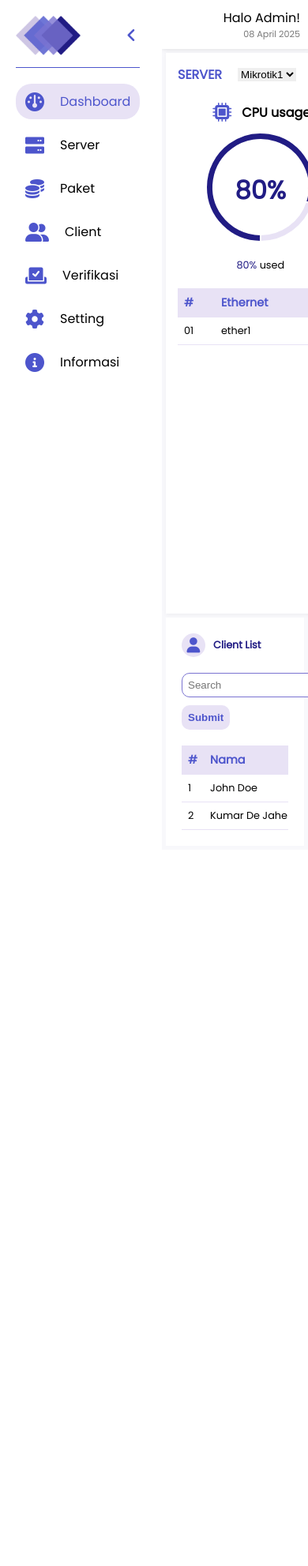
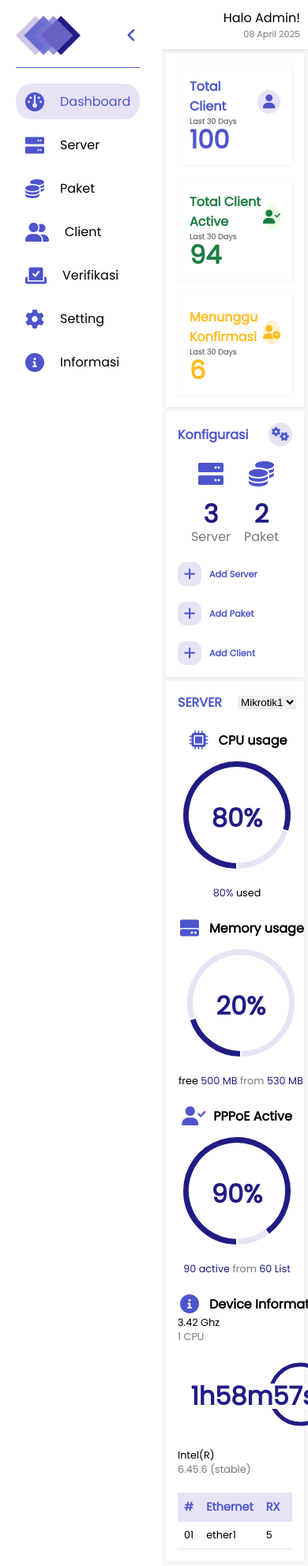
Before and after one commit to ManikTzyyy/plumnet, a Django app: page / in a window 390 px wide. Shown: the top 1983 px of the page at 79% size. Before the commit the page ends 1051 px from the top, so only its background shows below. Run offline with Django 4.2, Linux system fonts and the light colour scheme; data comes from the database, SQL or seed files in the repository.

Commit message:
responsive done

```diff
--- a/polls/static/css/style.css
+++ b/polls/static/css/style.css
@@ -393,7 +393,8 @@
   gap: 5px;
 }
 .dashboard .main-container,
-.dashboard .container1 {
+.dashboard .container1,
+.dashboard .container2 {
   position: relative;
   gap: 5px;
   width: 100%;
@@ -429,7 +430,6 @@
 
 .dashboard .item .main-text {
   color: var(--clr);
-  white-space: nowrap;
 }
 
 .dashboard .card-client .number {
@@ -443,7 +443,6 @@
   justify-content: space-between;
   font-weight: 700;
   font-size: 0.8em;
-  text-transform: uppercase;
 }
 
 .dashboard .card-client .text-grey {
@@ -485,12 +484,12 @@
   justify-content: center;
   align-items: center;
   font-weight: 600;
+  white-space: nowrap;
 }
 .dashboard .card-monitoring .card-donut {
   justify-content: start;
   align-items: center;
 }
-
 
 .dashboard .card-monitoring .card-donut.device .device-text {
   align-self: start;
@@ -498,11 +497,12 @@
   letter-spacing: 1;
 }
 
-.dashboard .card-device-wrapper-main{
+.dashboard .card-device-wrapper-main {
   justify-content: space-between;
   align-items: center;
   width: 100%;
   height: 100%;
+  gap: 50px;
 }
 
 .dashboard .card-monitoring .donut-content {
@@ -516,7 +516,6 @@
   padding-top: 20px;
   font-size: 0.8em;
   text-align: center;
-
 }
 .dashboard .card-monitoring .donut-content .number {
   position: absolute;
@@ -530,18 +529,16 @@
   height: 100%;
 }
 
-
 .dashboard .card-monitoring .device-content {
-
   position: relative;
 }
 
-.dashboard .card-monitoring .device-content .number{
+.dashboard .card-monitoring .device-content .number {
   background-color: white;
   position: relative;
   z-index: 2;
 }
-.dashboard .card-monitoring .device-content .circle{
+.dashboard .card-monitoring .device-content .circle {
   width: 70px;
   height: 70px;
   position: absolute;
@@ -551,19 +548,17 @@
   border: 5px solid var(--clr-main);
   border-radius: 100px;
   z-index: 1;
-
 }
 
-.dashboard .card-monitoring .monitor-wrapper{
+.dashboard .card-monitoring .monitor-wrapper {
   justify-content: space-evenly;
-  width: 100%;
+  gap: 20px;
 }
 
 .dashboard .card-monitoring {
   background-color: white;
   box-shadow: 1px 1px 5px rgba(128, 128, 128, 0.096);
   padding: 15px;
-  min-width: 800px;
 }
 
 .dashboard .card-monitoring .device-text-wrapper {
@@ -573,7 +568,6 @@
 }
 
 .dashboard .card-config {
-  max-width: 350px;
   gap: 20px;
 }
 
@@ -586,12 +580,12 @@
   font-size: 1em;
   justify-content: space-between;
   align-items: center;
-  text-transform: uppercase;
 }
 
 .dashboard .card-config .config-wrapper {
   justify-content: space-evenly;
   align-items: center;
+  flex-wrap: wrap;
 }
 
 .dashboard .card-config .config-item {
@@ -746,7 +740,7 @@
   border: 1px solid var(--clr-second);
   padding: 5px;
   font-size: 1.2em;
-  min-width: 50vw;
+  min-width: 100%;
 }
 
 .form-wrapper .info-server .output-command {
@@ -1048,3 +1042,12 @@
       200px 0 rgba(255, 255, 255, 0), 200px 0 rgba(255, 255, 255, 0);
   }
 }
+
+@media (max-width: 768px) {
+  .dashboard .main-container {
+    flex-wrap: wrap-reverse;
+  }
+  .dashboard .card-monitoring .monitor-wrapper {
+    flex-wrap: wrap;
+  }
+}
--- a/polls/templates/dashboard/dashboard.html
+++ b/polls/templates/dashboard/dashboard.html
@@ -84,8 +84,8 @@
             <tr class="t-head">
               <th>#</th>
               <th>Ethernet</th>
-              <th>Price</th>
-              <th>Internet</th>
+              <th>RX</th>
+              <th>TX</th>
             </tr>
             <tr class="t-d">
               <td>01</td>
@@ -97,7 +97,7 @@
         </div>
       </div>
     </div>
-    <div class="column">
+    <div class="column container2">
       <div class="item card-config column">
         <div class="item card-client column">
           <div class="title row">
```
